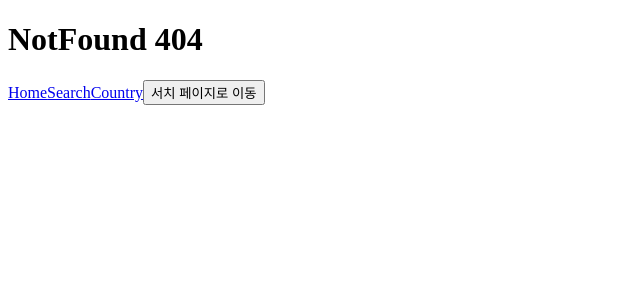
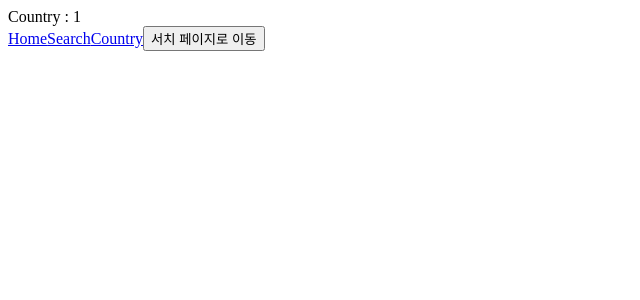
Before and after one commit to manymogo/clone_repo, a React (Vite) app in the folder naras/: page /country/1 in a window 1280 px wide. Before the commit this address had no page. Shown: the top 300 px of the page, without its empty margins (0-640 px from the left). Built offline with nearby package versions, Linux system fonts and the light colour scheme.

Commit message:
update Dynamic Routing

```diff
--- a/naras/src/App.jsx
+++ b/naras/src/App.jsx
@@ -16,7 +16,7 @@ function App() {
       <Routes>
         <Route path='/' element={<Home />}></Route>
         <Route path='/search' element={<Search />}></Route>
-        <Route path='/country' element={<Country />}></Route>
+        <Route path='/country/:code' element={<Country />}></Route>
         <Route path='*' element={<NotFound />}></Route>
       </Routes>
       <div>
--- a/naras/src/pages/Country.jsx
+++ b/naras/src/pages/Country.jsx
@@ -1,3 +1,7 @@
+import { useParams } from 'react-router-dom';
+
 export default function Country() {
-  return <div>Country</div>;
+  const params = useParams();
+
+  return <div>Country : {params.code}</div>;
 }
--- a/naras/src/pages/Search.jsx
+++ b/naras/src/pages/Search.jsx
@@ -1,3 +1,7 @@
+import { useSearchParams } from 'react-router-dom';
+
 export default function Search() {
-  return <div>Search</div>;
+  const [searchParams, setSearchParams] = useSearchParams();
+
+  return <div>Search {searchParams.get('q')}</div>;
 }
```
